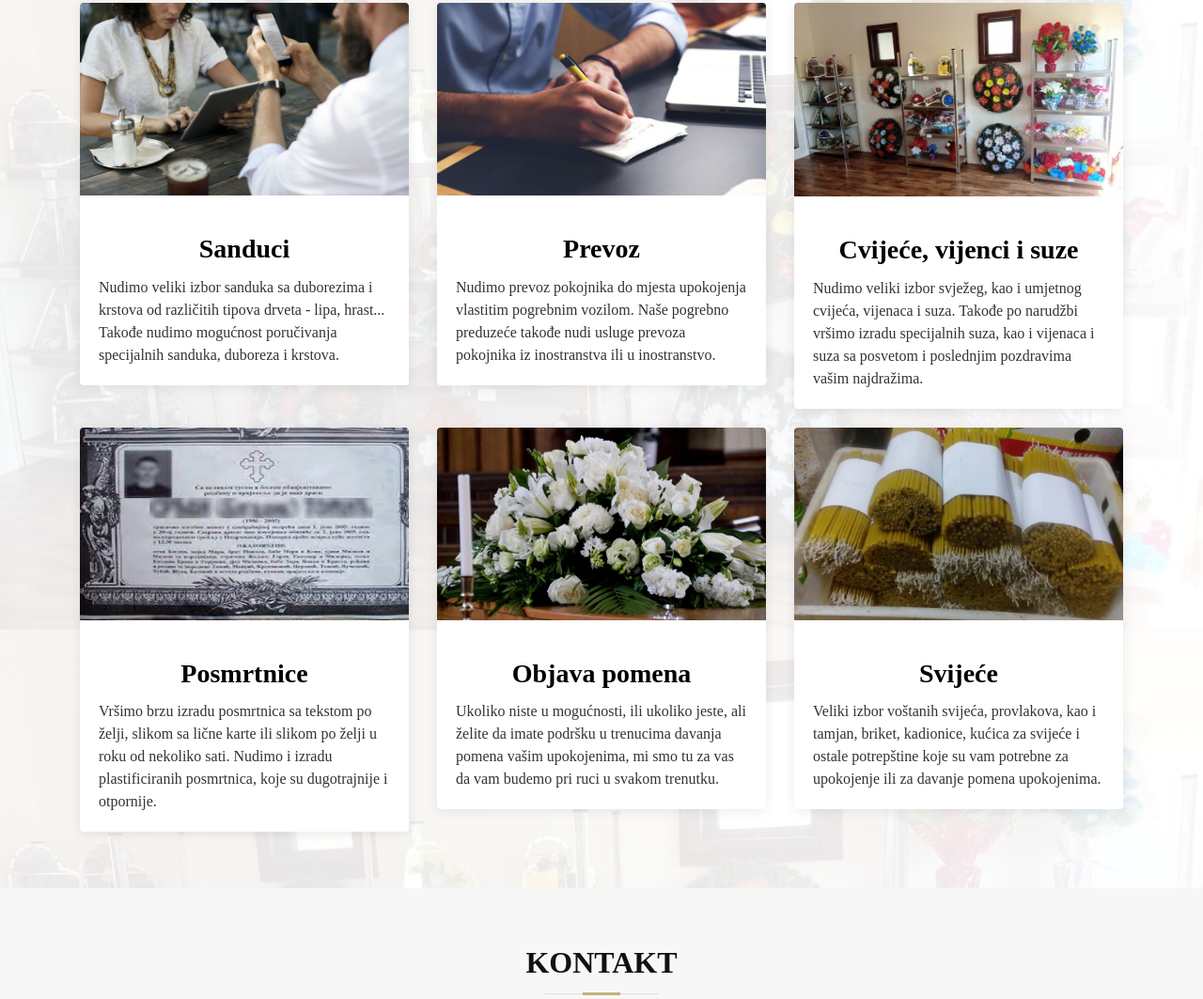
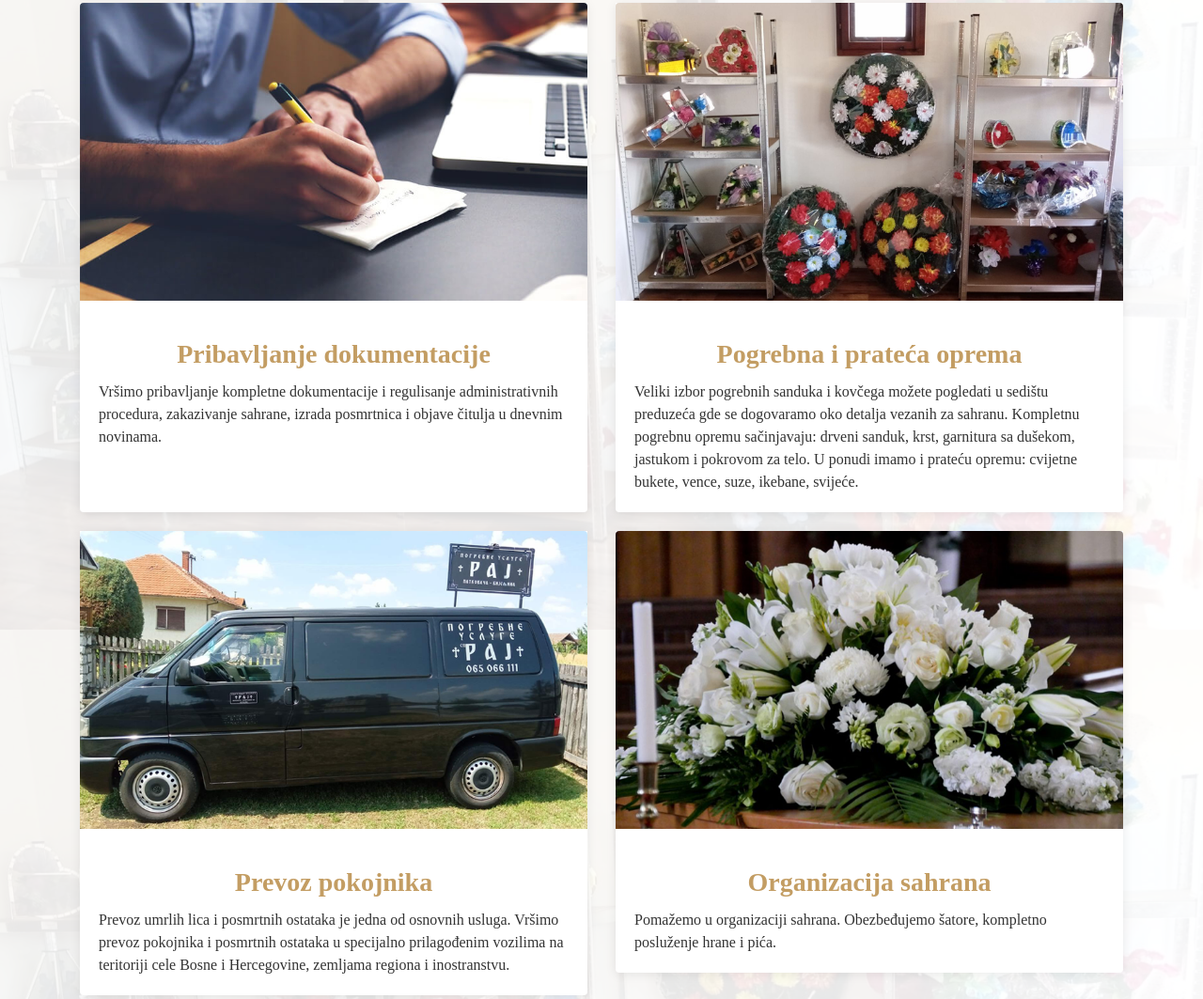
Before and after one commit to gordanus/raj, a plain HTML site: page index.html in a window 1280 px wide. Shown: the part 930-1993 px from the top of the page at 94% size. Drawn offline with Linux system fonts and the light colour scheme; files whose address does not match are found by name; a web font is replaced by a local one.

Commit message:
images, text

```diff
--- a/css/style.css
+++ b/css/style.css
@@ -8,7 +8,8 @@
   Bordo boja - #5a2132
   Siva boja - #9c9c9c
   Pozadina stara - #f7f7f7
-  Zlatna boja - #c0b17b
+  Zlatna boja - #c39d63
+  Tamnija zlatna - #c39d63
 */
 
 /*--------------------------------------------------------------
@@ -23,14 +24,14 @@ body {
 }
 
 a {
-  color: #c0b17b;
+  color: #c39d63;
   transition: 0.5s;
 }
 
 a:hover,
 a:active,
 a:focus {
-  color: #c0b17b;
+  color: #c39d63;
   outline: none;
   text-decoration: none;
 }
@@ -58,7 +59,7 @@ h6 {
 .back-to-top {
   position: fixed;
   display: none;
-  background: #c0b17b;
+  background: #c39d63;
   color: #fff;
   width: 44px;
   height: 44px;
@@ -96,7 +97,7 @@ h6 {
   top: calc(50% - 30px);
   left: calc(50% - 30px);
   border: 6px solid #f2f2f2;
-  border-top: 6px solid #c0b17b;
+  border-top: 6px solid #c39d63;
   border-radius: 50%;
   width: 60px;
   height: 60px;
@@ -153,7 +154,7 @@ h6 {
 }
 
 #header.header-scrolled {
-  background: rgba(0, 0, 0, 0.9);
+  background: rgba(90, 33, 50, 0.9);
   padding: 20px 0;
   height: 72px;
   transition: all 0.5s;
@@ -176,9 +177,9 @@ h6 {
 
 #header #logo h1 a,
 #header #logo h1 a:hover {
-  color: #fff;
+  color: #c39d63;
   padding-left: 10px;
-  border-left: 4px solid #c0b17b;
+  border-left: 4px solid #c39d63;
 }
 
 #header #logo img {
@@ -317,12 +318,12 @@ h6 {
   transition: 0.5s;
   margin: 10px;
   color: #fff;
-  background: #c0b17b;
+  background: #c39d63;
 }
 
 #intro .btn-get-started:hover {
   background: #fff;
-  color: #c0b17b;
+  color: #c39d63;
 }
 
 /*--------------------------------------------------------------
@@ -576,7 +577,7 @@ body.mobile-nav-active #mobile-nav-toggle {
 
 .section-header h3 {
   font-size: 32px;
-  color: #111;
+  color: #5a2132;
   text-transform: uppercase;
   text-align: center;
   font-weight: 700;
@@ -601,7 +602,7 @@ body.mobile-nav-active #mobile-nav-toggle {
   display: block;
   width: 40px;
   height: 3px;
-  background: #c0b17b;
+  background: #c39d63;
   bottom: 0;
   left: calc(50% - 20px);
 }
@@ -734,7 +735,7 @@ body.mobile-nav-active #mobile-nav-toggle {
 }
 
 #about .about-col h2 {
-  color: #000;
+  color: #c39d63;
   text-align: center;
   font-weight: 700;
   font-size: 28px;
@@ -1286,7 +1287,7 @@ body.mobile-nav-active #mobile-nav-toggle {
   font-size: 48px;
   display: inline-block;
   margin-bottom: 10px;
-  color: #c0b17b;
+  color: #c39d63;
 }
 
 #contact .contact-info address,
@@ -1309,7 +1310,7 @@ body.mobile-nav-active #mobile-nav-toggle {
 }
 
 #contact .contact-info a:hover {
-  color: #c0b17b;
+  color: #c39d63;
 }
 
 #contact .contact-address,
@@ -1401,7 +1402,7 @@ body.mobile-nav-active #mobile-nav-toggle {
   font-family: "Montserrat", sans-serif;
   font-weight: 700;
   letter-spacing: 3px;
-  border-left: 4px solid #c0b17b;
+  border-left: 4px solid #c39d63;
 }
 
 #footer .footer-top .footer-info p {
@@ -1428,7 +1429,7 @@ body.mobile-nav-active #mobile-nav-toggle {
 }
 
 #footer .footer-top .social-links a:hover {
-  background: #c0b17b;
+  background: #c39d63;
   color: #fff;
 }
 
--- a/index.html
+++ b/index.html
@@ -1,18 +1,24 @@
 <!DOCTYPE html>
 <html lang="en">
+
 <head>
   <meta charset="utf-8">
   <title>Pogrebne usluge - RAJ</title>
   <meta content="width=device-width, initial-scale=1.0" name="viewport">
-  <meta content="pogrebna oprema, bijeljina, patkovača, posmrtnice, sanduci, krstovi, prevoz pokojnika, cvijeće, prevoz iz inostranstva, objava pomena, sahrane" name="keywords">
-  <meta content="Pogrebne usluge - RAJ nalazi se u Patkovači i pruža sve pogrebne usluge - posmrtnice, sanduke, krstove, prevoz pokojnika, objava pomena, svijeće." name="description">
+  <meta
+    content="pogrebna oprema, bijeljina, patkovača, posmrtnice, sanduci, krstovi, prevoz pokojnika, cvijeće, prevoz iz inostranstva, objava pomena, sahrane"
+    name="keywords">
+  <meta
+    content="Pogrebne usluge - RAJ nalazi se u Patkovači i pruža sve pogrebne usluge - posmrtnice, sanduke, krstove, prevoz pokojnika, objava pomena, svijeće."
+    name="description">
 
   <!-- Favicons -->
-  <link href="img/favicon.png" rel="icon">
-  <link href="img/apple-touch-icon.png" rel="apple-touch-icon">
+  <link href="img/cross.png" rel="icon">
+  <link href="img/cross.png" rel="apple-touch-icon">
 
   <!-- Google Fonts -->
-  <link href="https://fonts.googleapis.com/css?family=Open+Sans:300,300i,400,400i,700,700i|Montserrat:300,400,500,700" rel="stylesheet">
+  <link href="https://fonts.googleapis.com/css?family=Open+Sans:300,300i,400,400i,700,700i|Montserrat:300,400,500,700"
+    rel="stylesheet">
   <link href="https://fonts.googleapis.com/css2?family=Bona+Nova&display=swap" rel="stylesheet">
 
   <!-- Bootstrap CSS File -->
@@ -38,7 +44,7 @@
   <header id="header">
     <div class="container-fluid">
       <div id="logo" class="pull-left">
-        <h1><a href="#intro" class="scrollto">Pogrebne usluge - RAJ</a></h1>
+        <h1><a href="#intro" class="scrollto">Pogrebne usluge - RAJ <small style="font-size: 20px;">Patkovača, +387 65 066 111</small></a></h1>
         <!-- Uncomment below if you prefer to use an image logo -->
         <!-- URADITI LOGO -->
         <!-- <a href="#intro"><img src="img/logo.png" alt="logo" title="logo" /></a> -->
@@ -130,94 +136,110 @@
 
         <div class="row about-cols">
 
-          <div class="col-md-4 wow fadeInUp">
+          <div class="col-md-6 wow fadeInUp">
             <div class="about-col">
               <div class="img">
-                <img src="img/about-mission.jpg" alt="" class="img-fluid">
+                <img src="img/about-plan.jpg" alt="" class="img-fluid">
                 <!-- <div class="icon"><i class="ion-ios-speedometer-outline"></i></div> -->
               </div>
-              <h2 class="title">Sanduci</h2>
+              <h2 class="title">Pribavljanje dokumentacije</h2>
               <p>
-                Nudimo veliki izbor sanduka sa duborezima i krstova od različitih tipova drveta - lipa, hrast... Takođe nudimo mogućnost poručivanja specijalnih sanduka, duboreza i krstova.
+                Vršimo pribavljanje kompletne dokumentacije i regulisanje administrativnih procedura, zakazivanje
+                sahrane, izrada posmrtnica i objave čitulja u dnevnim novinama.<br><br><br>
               </p>
             </div>
           </div>
 
-          <div class="col-md-4 wow fadeInUp" data-wow-delay="0.1s">
+          <div class="col-md-6 wow fadeInUp" data-wow-delay="0.1s">
             <div class="about-col">
               <div class="img">
-                <img src="img/about-plan.jpg" alt="" class="img-fluid">
+                <img src="img/prateca-oprema.png" alt="" class="img-fluid">
                 <!-- <div class="icon"><i class="ion-ios-list-outline"></i></div> -->
               </div>
-              <h2 class="title">Prevoz</h2>
+              <h2 class="title">Pogrebna i prateća oprema</h2>
               <p>
-                Nudimo prevoz pokojnika do mjesta upokojenja vlastitim pogrebnim vozilom. Naše pogrebno preduzeće takođe nudi usluge prevoza pokojnika iz inostranstva ili u inostranstvo.
+                Veliki izbor pogrebnih sanduka i kovčega možete pogledati u sedištu preduzeća gde se dogovaramo oko
+                detalja vezanih za sahranu. Kompletnu pogrebnu opremu sačinjavaju: drveni sanduk, krst, garnitura sa
+                dušekom, jastukom i pokrovom za telo.
+                U ponudi imamo i prateću opremu: cvijetne bukete, vence, suze, ikebane, svijeće.
               </p>
             </div>
           </div>
 
-          <div class="col-md-4 wow fadeInUp" data-wow-delay="0.2s">
+          <!-- <div class="col-md-4 wow fadeInUp" data-wow-delay="0.2s">
             <div class="about-col">
               <div class="img">
                 <img src="img/IMG-20210703-WA0005.jpg" alt="" class="img-fluid">
-                <!-- <div class="icon"><i class="ion-ios-eye-outline"></i></div> -->
               </div>
               <h2 class="title">Cvijeće, vijenci i suze</h2>
               <p>
                 Nudimo veliki izbor svježeg, kao i umjetnog cvijeća, vijenaca i suza. Takođe po narudžbi vršimo izradu specijalnih suza, kao i vijenaca i suza sa posvetom i poslednjim pozdravima vašim najdražima.
               </p>
             </div>
-          </div>
+          </div> -->
 
         </div>
 
         <div class="row about-cols">
 
-          <div class="col-md-4 wow fadeInUp">
+          <div class="col-md-6 wow fadeInUp">
             <div class="about-col">
               <div class="img">
-                <img src="img/download.jpg" alt="" class="img-fluid" style="width: 100%; height: 205px;">
+                <img src="img/prevoz.png" alt="" class="img-fluid">
                 <!-- <div class="icon"><i class="ion-ios-speedometer-outline"></i></div> -->
               </div>
-              <h2 class="title">Posmrtnice</h2>
+              <h2 class="title">Prevoz pokojnika</h2>
               <p>
-                Vršimo brzu izradu posmrtnica sa tekstom po želji, slikom sa lične karte ili slikom po želji u roku od nekoliko sati. Nudimo i izradu plastificiranih posmrtnica, koje su dugotrajnije i otpornije.
+                Prevoz umrlih lica i posmrtnih ostataka je jedna od osnovnih usluga. Vršimo prevoz pokojnika i posmrtnih
+                ostataka u specijalno prilagođenim vozilima na teritoriji cele Bosne i Hercegovine, zemljama regiona i
+                inostranstvu.
               </p>
             </div>
           </div>
 
-          <div class="col-md-4 wow fadeInUp" data-wow-delay="0.1s">
+          <div class="col-md-6 wow fadeInUp" data-wow-delay="0.1s">
             <div class="about-col">
               <div class="img">
-                <img src="img/funeral-casket-arrangement-1080x608.jpg" alt="" class="img-fluid" style="width: 100%; height: 205px;">
+                <img src="img/organizacija.png" alt="" class="img-fluid">
                 <!-- <div class="icon"><i class="ion-ios-list-outline"></i></div> -->
               </div>
-              <h2 class="title">Objava pomena</h2>
+              <h2 class="title">Organizacija sahrana</h2>
               <p>
-                Ukoliko niste u mogućnosti, ili ukoliko jeste, ali želite da imate podršku u trenucima davanja pomena vašim upokojenima, mi smo tu za vas da vam budemo pri ruci u svakom trenutku.
+                Pomažemo u organizaciji sahrana. Obezbeđujemo šatore, kompletno posluženje hrane i pića.
               </p>
             </div>
           </div>
 
-          <div class="col-md-4 wow fadeInUp" data-wow-delay="0.2s">
+          <!-- <div class="col-md-4 wow fadeInUp" data-wow-delay="0.2s">
             <div class="about-col">
               <div class="img">
-                <img src="img/Svece-vostane-Proizvodnja-i-Prodaja_slika_O_73354613.jpg" alt="" class="img-fluid" style="width: 100%; height: 205px;">
-                <!-- <div class="icon"><i class="ion-ios-eye-outline"></i></div> -->
+                <img src="img/Svece-vostane-Proizvodnja-i-Prodaja_slika_O_73354613.jpg" alt="" class="img-fluid"
+                  style="width: 100%; height: 205px;">
               </div>
               <h2 class="title">Svijeće</h2>
               <p>
-                Veliki izbor voštanih svijeća, provlakova, kao i tamjan, briket, kadionice, kućica za svijeće i ostale potrepštine koje su vam potrebne za upokojenje ili za davanje pomena upokojenima.
+                Veliki izbor voštanih svijeća, provlakova, kao i tamjan, briket, kadionice, kućica za svijeće i ostale
+                potrepštine koje su vam potrebne za upokojenje ili za davanje pomena upokojenima.
               </p>
             </div>
-          </div>
+          </div> -->
 
         </div>
 
       </div>
     </section><!-- #about -->
 
-
+    <!--==========================
+      Call To Action Section
+    ============================-->
+    <!-- <section id="call-to-action" class="wow fadeIn">
+      <div class="container text-center">
+        <h3>Call To Action</h3>
+        <p> Duis aute irure dolor in reprehenderit in voluptate velit esse cillum dolore eu fugiat nulla pariatur. Excepteur sint occaecat cupidatat non proident, sunt in culpa qui officia deserunt mollit anim id est laborum.</p>
+        <a class="cta-btn" href="#">Call To Action</a>
+      </div>
+    </section> -->
+    <!-- #call-to-action -->
 
     <!--==========================
       Portfolio Section
@@ -384,31 +406,6 @@
     <!-- #portfolio -->
 
     <!--==========================
-      Clients Section
-    ============================-->
-    <!-- <section id="clients" class="wow fadeInUp">
-      <div class="container">
-
-        <header class="section-header">
-          <h3>Our Clients</h3>
-        </header>
-
-        <div class="owl-carousel clients-carousel">
-          <img src="img/clients/client-1.png" alt="">
-          <img src="img/clients/client-2.png" alt="">
-          <img src="img/clients/client-3.png" alt="">
-          <img src="img/clients/client-4.png" alt="">
-          <img src="img/clients/client-5.png" alt="">
-          <img src="img/clients/client-6.png" alt="">
-          <img src="img/clients/client-7.png" alt="">
-          <img src="img/clients/client-8.png" alt="">
-        </div>
-
-      </div>
-    </section> -->
-    <!-- #clients -->
-
-    <!--==========================
       Contact Section
     ============================-->
     <section id="contact" class="section-bg wow fadeInUp">
@@ -536,7 +533,9 @@
 
     <div class="container">
       <div class="copyright">
-        &copy;<script>document.write(new Date().getFullYear())</script> <strong>Pogrebne usluge - RAJ</strong>. Sva prava zadržana.
+        &copy;
+        <script>document.write(new Date().getFullYear())</script> <strong>Pogrebne usluge - RAJ</strong>. Sva prava
+        zadržana.
       </div>
 
     </div>
@@ -567,4 +566,5 @@
   <script src="js/main.js"></script>
 
 </body>
+
 </html>
```
Also changed, not shown: img/IMG-20210706-WA0002.jpg (added), img/IMG-20210706-WA0006.jpg (added), img/about-plan.png (added), img/cross.png (added), img/organizacija.png (added), img/prateca-oprema.png (added), img/prevoz.png (added), img/team-1.jpg (deleted), img/team-2.jpg (deleted), img/team-3.jpg (deleted), img/team-4.jpg (deleted), img/testimonial-1.jpg (deleted), img/testimonial-2.jpg (deleted), img/testimonial-3.jpg (deleted), 2 more files, 2 other files. Lines whose indentation alone changed are shown as unchanged.
